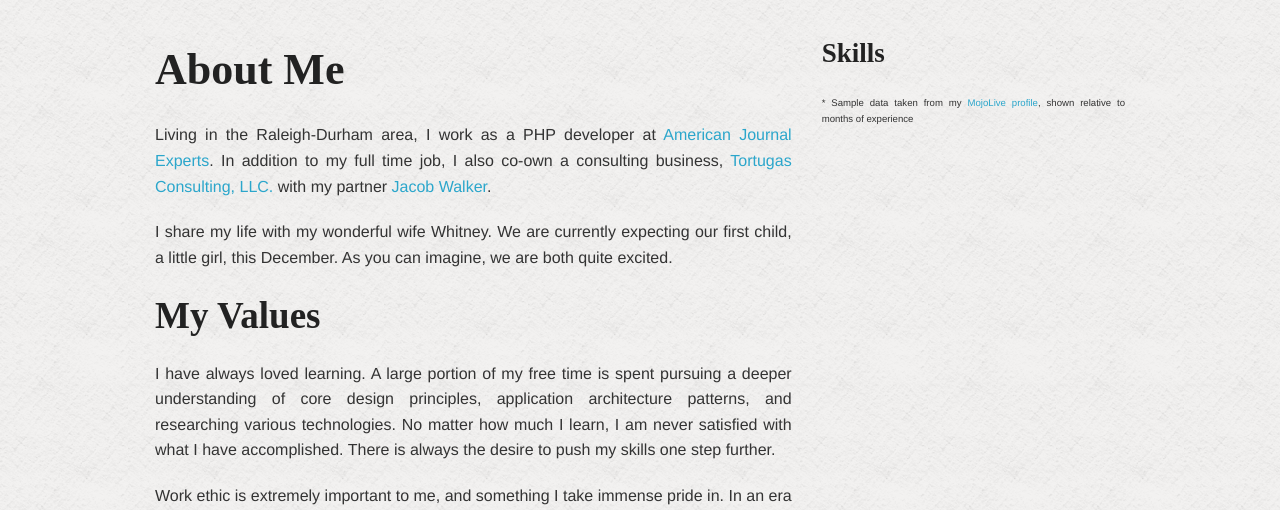
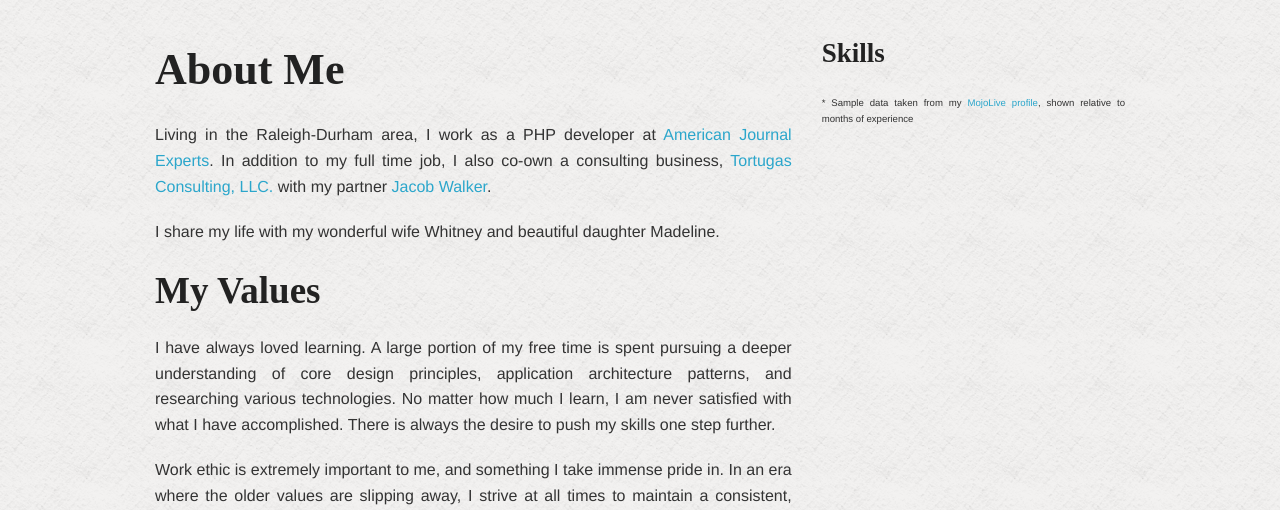
Before and after one commit to keelerm84/matthewmkeeler.com, a PHP site: template resources/views/about.twig in a window 1280 px wide. Shown: the part 45-555 px from the top of the page. Run offline with PHP 8.4, Linux system fonts and the light colour scheme; the template is opened without the code that fills it, so the values that code supplies are empty; some libraries are stand-ins or nearby versions; some web fonts are replaced.

Commit message:
Update information about Madeline

```diff
--- a/resources/views/about.twig
+++ b/resources/views/about.twig
@@ -13,9 +13,8 @@
         </p>
 
         <p>
-          I share my life with my wonderful wife Whitney.  We are currently
-          expecting our first child, a little girl, this December.  As you can
-          imagine, we are both quite excited.
+          I share my life with my wonderful wife Whitney and beautiful daughter
+          Madeline.
         </p>
 
         <h2>My Values</h2>
```
